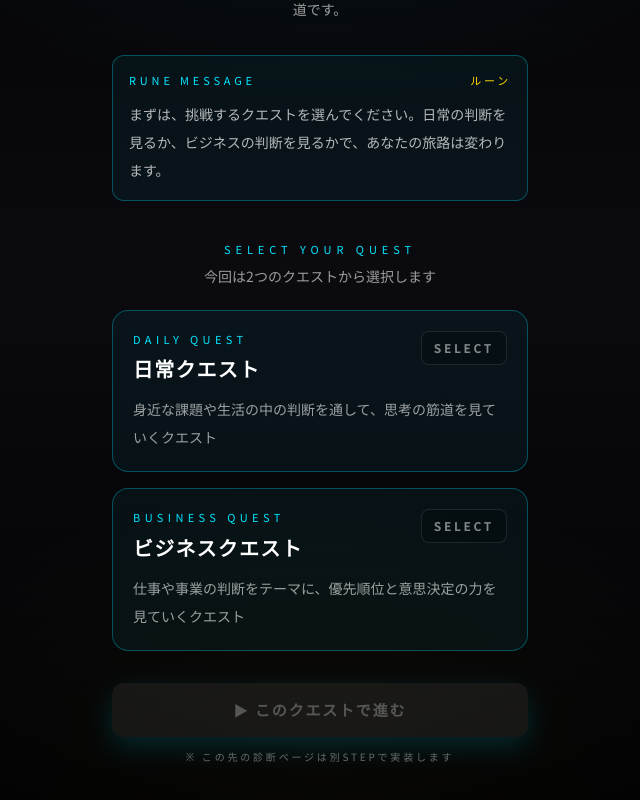
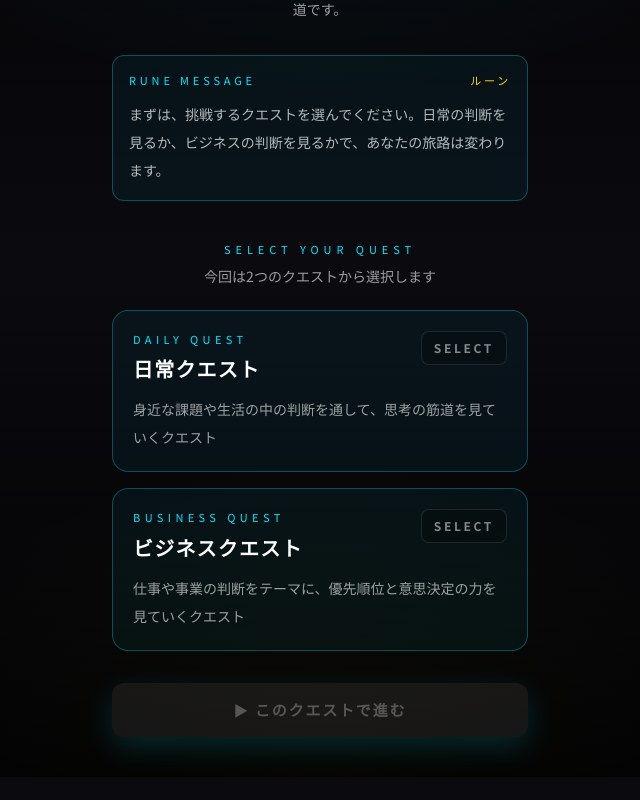
Before and after one commit to khashimotobiz30-hub/questoria, a Next.js app: page /quest in a window 1280 px wide. Shown: the part 244-1044 px from the top of the page, without its empty margins (320-960 px from the left). After the commit the page ends 1021 px from the top, so only its background shows below. Built offline with nearby package versions, Linux system fonts and the light colour scheme.

Commit message:
UI改善：ローディング・結果画面・TOP画面

```diff
--- a/app/quest/page.tsx
+++ b/app/quest/page.tsx
@@ -147,9 +147,7 @@ export default function QuestSelectPage() {
               ▶ このクエストで進む
             </button>
           )}
-          <p className="mt-3 text-center font-[var(--font-share-tech)] text-[10px] tracking-[0.28em] text-white/40">
-            ※ この先の診断ページは別STEPで実装します
-          </p>
+
         </div>
       </div>
     </main>
--- a/app/result/page.tsx
+++ b/app/result/page.tsx
@@ -140,7 +140,6 @@ export default function ResultPage() {
               <span className="font-mono text-[10px] tracking-[0.2em] text-white/50 border border-white/20 px-2 py-0.5 rounded-sm bg-black/40">
                 {questLabel}
               </span>
-              <span className="text-[10px] text-white/40">{questLabelJa}</span>
             </div>
             <p className="font-mono text-[11px] tracking-[0.28em] text-cyan-300/90 mb-2"
               style={{ textShadow:"0 0 8px rgba(0,229,255,0.6)" }}>
```
